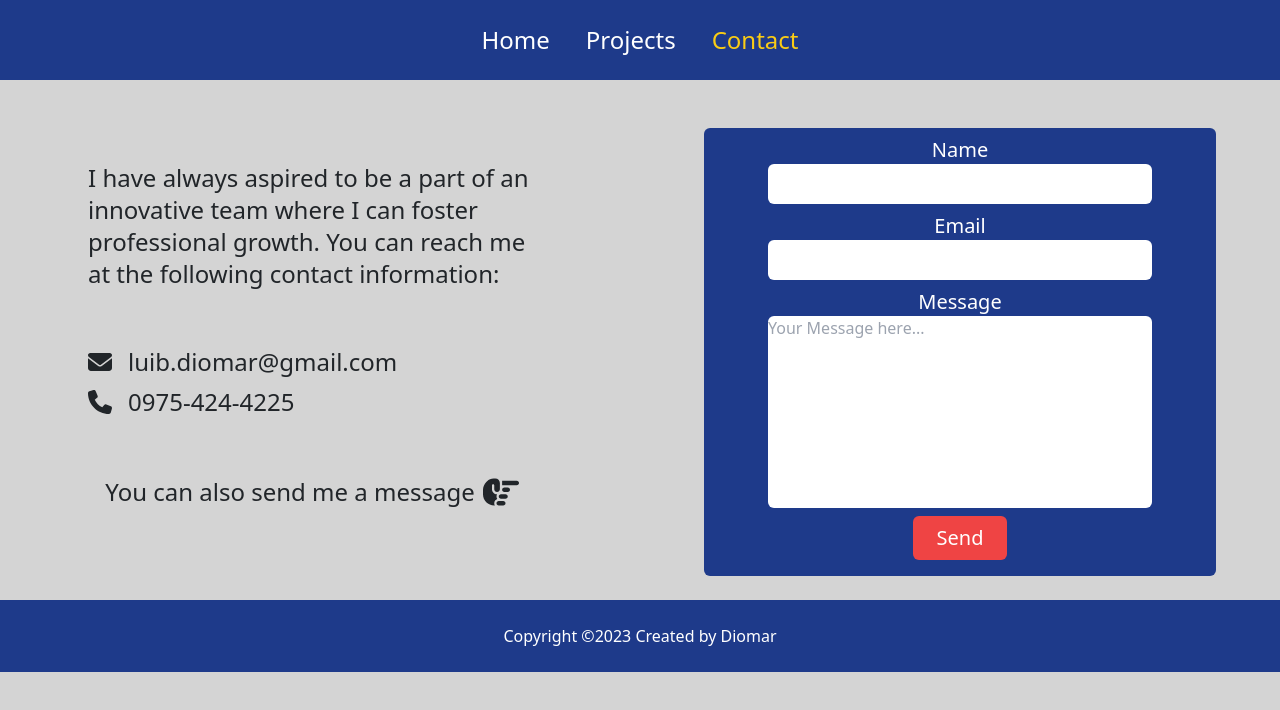
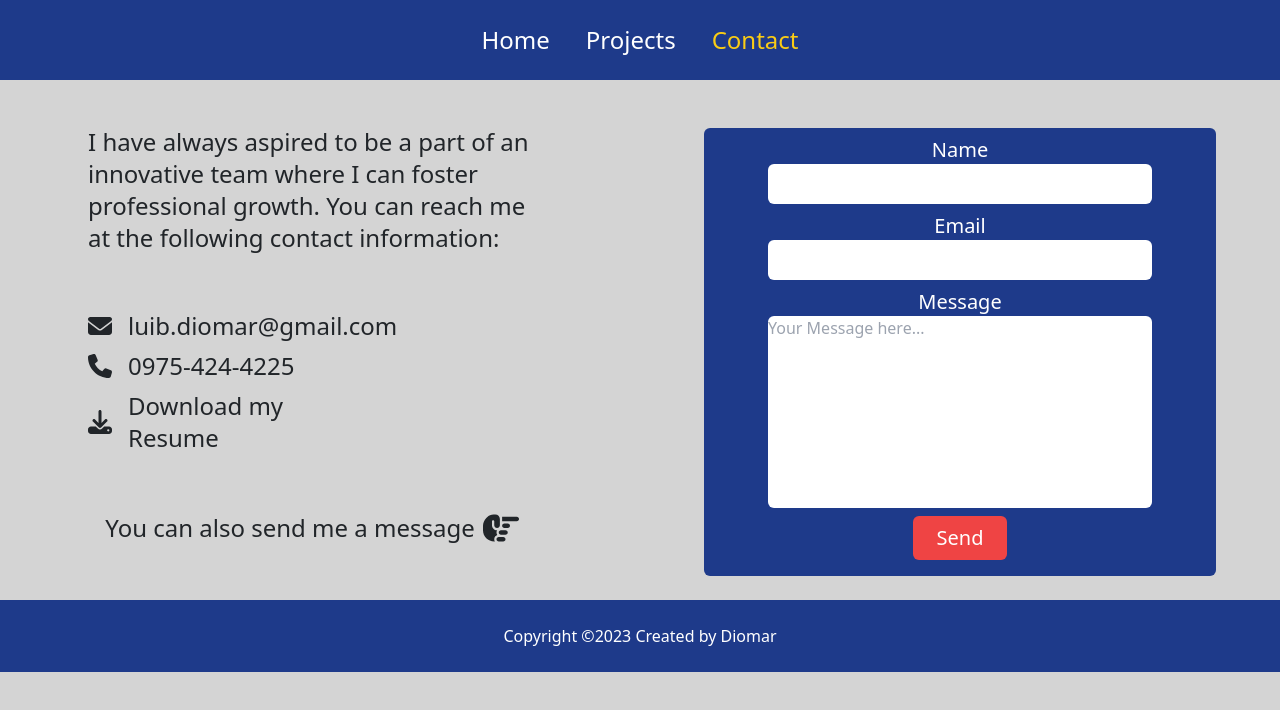
Before and after one commit to ramdio12/portfolio, a React (Vite) app: page /contact in a window 1280 px wide. Shown: the top 710 px of the page. Built offline with nearby package versions, Linux system fonts and the light colour scheme.

Commit message:
project and contact pages edited

```diff
--- a/src/Pages/Contact.tsx
+++ b/src/Pages/Contact.tsx
@@ -2,6 +2,7 @@ import { useRef, useState } from "react";
 import emailjs from "@emailjs/browser";
 import { FontAwesomeIcon } from "@fortawesome/react-fontawesome";
 import {
+  faDownload,
   faEnvelope,
   faHandPointDown,
   faHandPointRight,
@@ -79,10 +80,19 @@ const Contact = () => {
               <FontAwesomeIcon icon={faEnvelope} className=" mr-4" />
               luib.diomar@gmail.com
             </h2>
+
             <h2 className="text-2xl ">
               <FontAwesomeIcon icon={faPhone} className=" mr-4" />
               0975-424-4225
             </h2>
+
+            <a
+              className="flex gap-3 text-2xl pt-2 items-center  w-72"
+              href="../resume/diomar_luib_resume.pdf"
+              download>
+              <FontAwesomeIcon icon={faDownload} />
+              <span>Download my Resume</span>
+            </a>
           </div>
 
           <h2 className="text-2xl py-4 mr-4 flex items-center justify-center gap-2 text-center ">
--- a/src/data/projects.ts
+++ b/src/data/projects.ts
@@ -7,10 +7,10 @@ export const projects = [
     {
         "id":1,
         "name":"Website Clone",
-        "subname":"Website Clone",
+        "subname":"A Front-end only Website Clone",
         "img":project_1,
         "tech":"React,Typescript,CSS",
-        "description":"This is a clone from a company's website. Made with several functional components with the help of react and typescript.",
+        "description":"This is a clone from a website. Made with several functional components with the help of react and typescript.",
         "note":"Some of the contents were changed and removed.",
         "github":"https://github.com/ramdio12/website_clone",
         "demo":"https://websiteclone.vercel.app/"
@@ -31,9 +31,9 @@ export const projects = [
         "name":"CookBook Web Application",
         "subname":"Web application with PHP REST API Authentication/CRUD & PDF exporter",
         "img":project_3,
-        "tech": "React Typescript,Tailwind CSS,PHP,MySql,Axios",
-        "description":"This web app I created are for the food enthusiasts or people who wanted to share their recipes online and also for those who wanted to learn how to cook. I think the distinction of this web app from the other recipe website is that it gives everyone an opportunity to share or learn about making dishes (exchanging ideas in other terms ) . Aside from creating recipes, the users can also  download or export the other user's recipes: from web to PDF",
-        "note":"I have not subscribed to premium on 000webhost yet, only delete function is unavailable. So I replace it with a function where a user can download or save a recipe in PDF",
+        "tech": "React Typescript,Tailwind CSS,PHP,MySql",
+        "description":"This web app I created are for the food enthusiasts or people who wanted to share their recipes online and also for those who wanted to learn how to cook. I think the distinction of this web app from the other recipe website is that it gives everyone an opportunity to share or learn about making dishes (exchanging ideas in other terms ) . Aside from creating recipes, the users can also  download or export the other user's recipes: from web to PDF.",
+        "note":" You need to create an account first and log in before entering the main page. I have not subscribed to premium on 000webhost yet, only delete function is unavailable. So I replace it with a function where a user can download or save a recipe in PDF",
         "github":"https://github.com/ramdio12/cookbook",
         "demo":"https://mycookbook.vercel.app/"
     }
```
Also changed, not shown: 1 other file (tests, documents, lock files or other folders).
